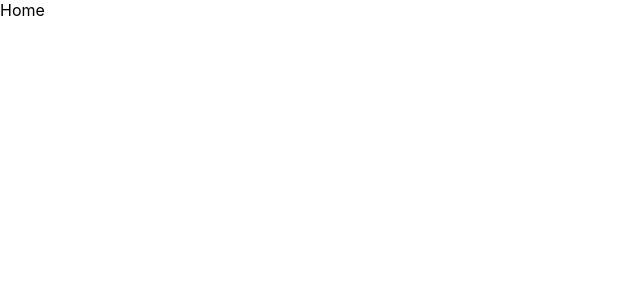
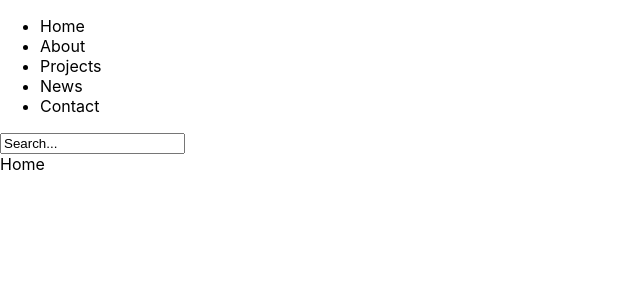
Before and after one commit to shalawfatah/react-unique-website, a React (Create React App) app: page / in a window 1280 px wide. Shown: the top 300 px of the page, without its empty margins (0-640 px from the left). Built offline with nearby package versions, Linux system fonts and the light colour scheme; the HTML template or start-up script is replaced by a standard one.

Commit message:
added search

```diff
--- a/src/App.js
+++ b/src/App.js
@@ -1,10 +1,12 @@
 import './App.css';
 import {BrowserRouter, Switch, Route} from 'react-router-dom'
 import Home from './components/Home/Home';
+import Navbar from './components/Header/Navbar';
 
 function App() {
   return (
     <BrowserRouter>
+    <Navbar />
       <Switch>
         <Route path='/' exact>
           <Home />
--- a/src/components/Header/Navbar.js
+++ b/src/components/Header/Navbar.js
@@ -1,5 +1,6 @@
 
 import React from 'react'
+import Search from '../Search/Search'
 import './Navbar.css'
 
 const Navbar = () => {
@@ -12,7 +13,7 @@ const Navbar = () => {
                 <li className="nav-item">News</li>
                 <li className="nav-item">Contact</li>
             </ul>
-
+            <Search />
         </div>
     )
 }
--- /dev/null
+++ b/src/components/Search/Search.js
@@ -0,0 +1,13 @@
+
+import React from 'react'
+import './Search.css'
+
+const Search = () => {
+    return (
+        <div>
+            <input type="text" value="Search..." />
+        </div>
+    )
+}
+
+export default Search
```
Also changed, not shown: src/components/Search/Search.css (added).
